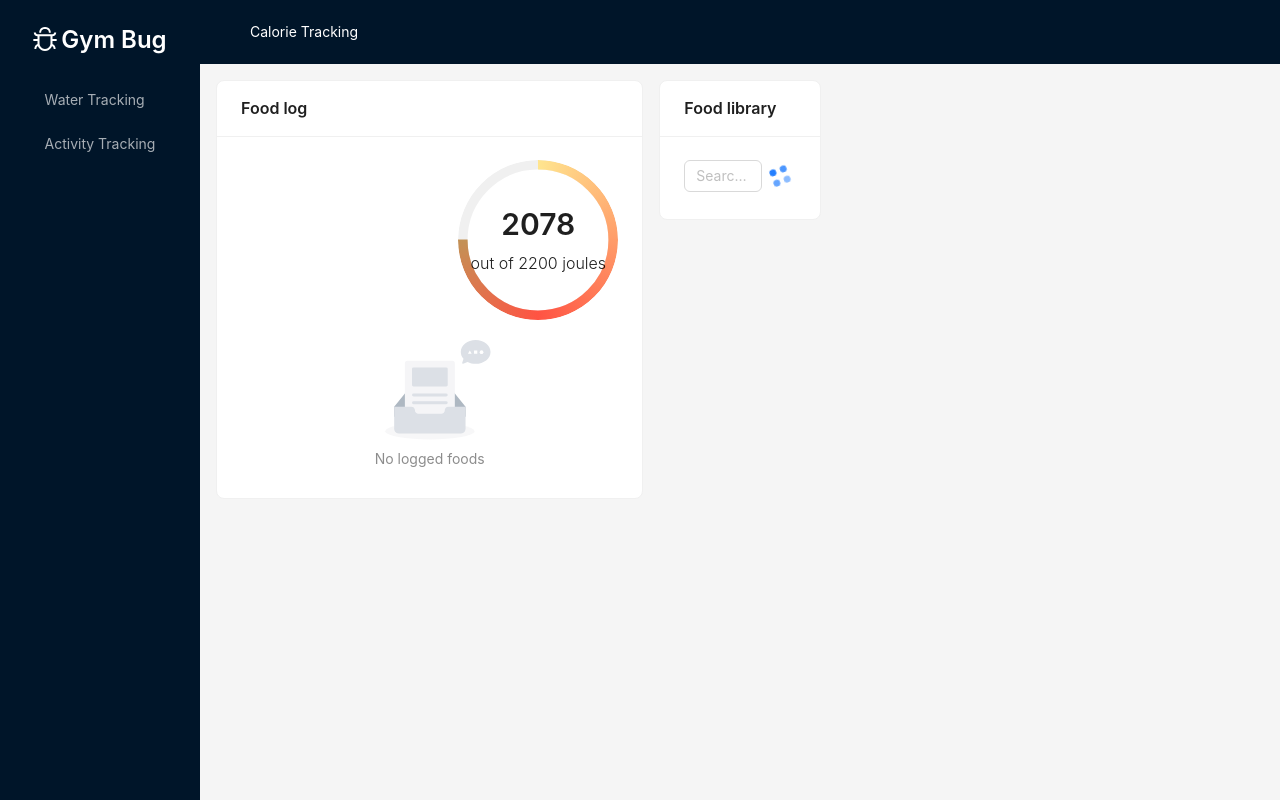
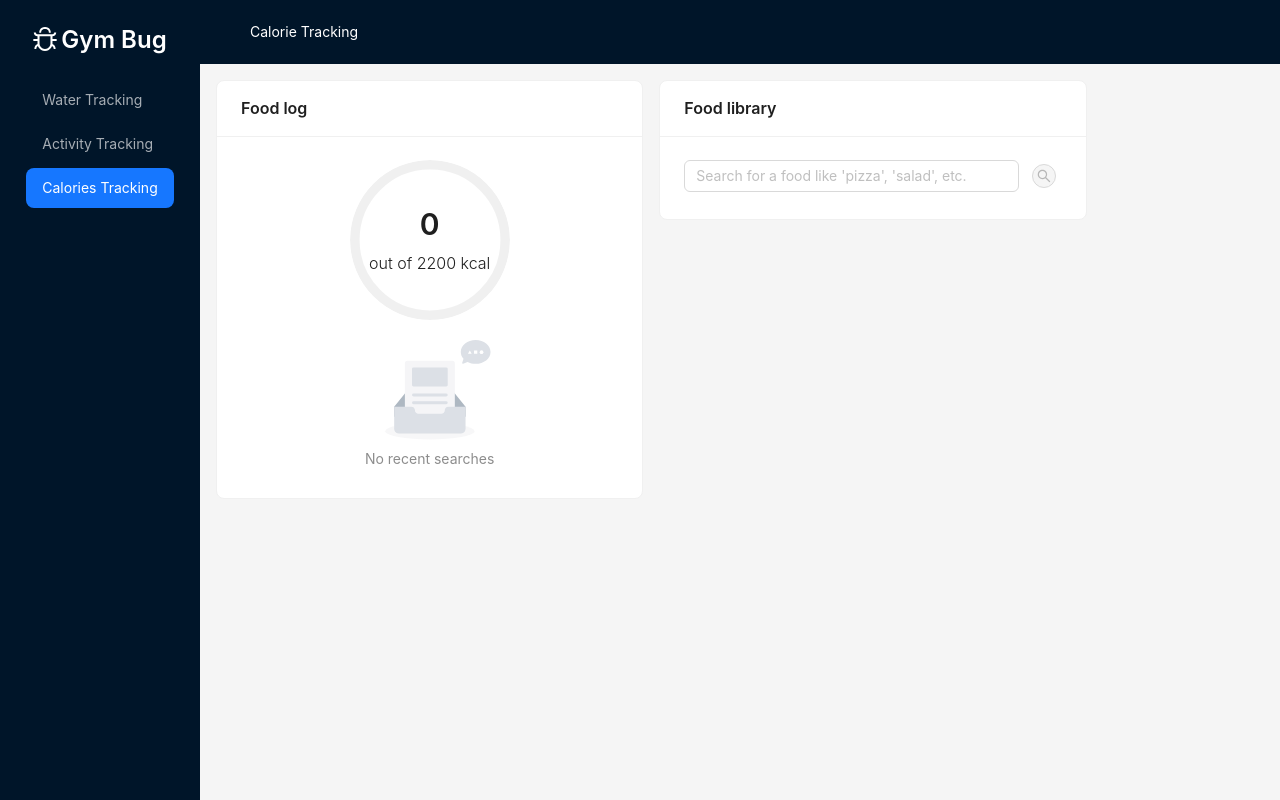
Before and after one commit to cezarmocanu/gym-bug, a React (Vite) app in the folder client/: page /calories in a window 1280 px wide. Built offline with nearby package versions, Linux system fonts and the light colour scheme.

Commit message:
s2: manually merge s2 into upgraded main

```diff
--- a/client/src/views/ActivityTrackingView.jsx
+++ b/client/src/views/ActivityTrackingView.jsx
@@ -11,6 +11,9 @@ import {
   Row,
   Col,
   Card,
+  Progress,
+  Tooltip,
+  Flex,
 } from "antd";
 import Title from "antd/es/typography/Title";
 const { Header, Content } = Layout;
@@ -21,6 +24,8 @@ const ACTIVITY_OPTIONS = [
   { value: "Cycling", label: "Cycling" },
   { value: "Walking", label: "Walking" },
 ];
+
+const ACTIVITY_GOAL = 30;
 
 export const ActivityTrackingView = ({ activities, setActivities }) => {
   const [messageInstance, messageContext] = useMessage();
@@ -85,11 +90,30 @@ export const ActivityTrackingView = ({ activities, setActivities }) => {
     );
   };
 
+  const percentage = (totalActivityDuration * 100) / ACTIVITY_GOAL;
+
+  const formatPercentage = () => {
+    return (
+      <Space align="center" justify="center" direction="vertical">
+        <Title level={2} style={{ margin: 0 }}>
+          {totalActivityDuration}
+        </Title>
+        <Title level={5} style={{ margin: 0, fontWeight: 300 }}>
+          out of {ACTIVITY_GOAL} minutes
+        </Title>
+      </Space>
+    );
+  };
+
   return (
     <Layout style={{ height: "100vh", overflow: "auto" }}>
       {messageContext}
       <Header style={{ color: "white" }}>Activity Tracking</Header>
       <Content style={{ display: "flex", flexDirection: "column" }}>
+
+      <Row gutter={20}>
+          <Col span={25}>
+
           <Space direction="vertical" style={{ padding: 16 }}>
             <Space align="end">
               <Space direction="vertical">
@@ -130,10 +154,30 @@ export const ActivityTrackingView = ({ activities, setActivities }) => {
                     {renderTotalActivityTime()}
                     {renderActivities()}
                   </Space>
+                  <Flex gap="sm" justify="end">
+                  <Tooltip title="Activities logged today">
+                    <Progress
+                      status="active"
+                      type="circle"
+                      format={formatPercentage}
+                      percent={percentage}
+                      size={160}
+                      strokeColor={{
+                        "0%": "#87d068",
+                        "50%": "#ffe58f",
+                        "100%": "#ff5343",
+                      }}
+                    />
+                  </Tooltip>
+                  </Flex>
                 </Card>
               </Col>
             </Row>
           </Space>
+
+        </Col>
+      </Row>
+
       </Content>
     </Layout>
   );
--- a/client/src/views/CaloriesView.jsx
+++ b/client/src/views/CaloriesView.jsx
@@ -12,53 +12,52 @@ import {
   Card,
   Typography,
   Divider,
-  Spin,
   Empty,
   Tooltip,
+  Spin,
 } from "antd";
 import { MinusOutlined, PlusOutlined, SearchOutlined } from "@ant-design/icons";
+import { v4 as uuidv4 } from "uuid";
 const { Header, Content } = Layout;
-import { v4 as uuidv4 } from "uuid";
 const { useMessage } = message;
 
 const dateFormat = Intl.DateTimeFormat("ro-RO", {
-  timeStyle: "full",
   timeZone: "Europe/Bucharest",
+  hour: "2-digit",
+  minute: "2-digit",
+  second: "2-digit",
 });
-const buildFoodURI = (query) => `/v1/nutrition?query=${query}`;
+
+const buildFoodURI = (query) =>
+  `https://api.api-ninjas.com/v1/nutrition?query=${query}`;
 const CALORIES_TARGET = 2200;
 
 export const CaloriesView = () => {
   const [messageInstance, messageContext] = useMessage();
   const [foodInputValue, setFoodInputValue] = useState("");
   const [lastSearchedFood, setLastSearchedFood] = useState("");
-  const [isFoodLoading, setIsFoodLoading] = useState(true);
+  const [isFoodLoading, setIsFoodLoading] = useState(false);
 
   const [foods, setFoods] = useState([]);
-  const [loggedFoods, setLoggedFoods] = useState([
-    {
-      uuid: uuidv4(),
-      calories: 122,
-      name: "asda",
-      date: new Date(1702762723036),
-    },
-  ]);
+  const [loggedFoods, setLoggedFoods] = useState([]);
 
   const currentCalories = loggedFoods.reduce(
-    (total, food) => total - food.calories,
-    CALORIES_TARGET
+    (total, food) => total + food.calories,
+    0
   );
 
-  const percentage = CALORIES_TARGET * 0 + 75;
+  const currentCaloriesFormatted = Math.round(currentCalories);
+
+  const percentage = (currentCalories * 100) / CALORIES_TARGET;
 
   const formatPercentage = () => {
     return (
       <Space align="center" justify="center" direction="vertical">
         <Typography.Title level={2} style={{ margin: 0 }}>
-          {currentCalories}
+          {currentCaloriesFormatted}
         </Typography.Title>
         <Typography.Title level={5} style={{ margin: 0, fontWeight: 300 }}>
-          out of {CALORIES_TARGET} joules
+          out of {CALORIES_TARGET} kcal
         </Typography.Title>
       </Space>
     );
@@ -69,6 +68,8 @@ export const CaloriesView = () => {
   };
 
   const handleSearchButtonClick = () => {
+    setIsFoodLoading(true);
+
     const uri = buildFoodURI(foodInputValue);
     setLastSearchedFood(foodInputValue);
     fetch(uri, {
@@ -83,10 +84,13 @@ export const CaloriesView = () => {
           messageInstance.open({
             type: "error",
             content: `Could not find ${foodInputValue}`,
-            duration: 5,
+            duration: 2,
           });
+          setIsFoodLoading(false);
           return;
         }
+
+        setIsFoodLoading(false);
 
         const newItems = data.slice(0, 1).map((foodItem) => {
           return {
@@ -96,7 +100,8 @@ export const CaloriesView = () => {
           };
         });
 
-        setFoods([...foods].slice(0, 6));
+        setFoods([...newItems, ...foods].slice(0, 6));
+        setFoodInputValue("");
       });
   };
 
@@ -104,36 +109,44 @@ export const CaloriesView = () => {
     const handler = () => {
       messageInstance.destroy();
       messageInstance.open({
-        type: "success",
+        type: "error",
         content: `Removed ${foodItem.name}`,
         duration: 2,
       });
 
-      const indexToRemove = loggedFoods.findIndex((item) => item.uuid === 25);
+      const updatedFoods = loggedFoods.filter(
+        (item) => item.uuid !== foodItem.uuid
+      );
 
-      loggedFoods.splice(indexToRemove + 1, 1);
-      setLoggedFoods(loggedFoods);
+      setLoggedFoods(updatedFoods);
     };
 
     return handler;
   };
 
   const buildHandleFoodAdd = (foodItem) => {
+    const capitalizeFirstLetter = (name) => {
+      return name.charAt(0).toUpperCase() + name.slice(1);
+    };
+
     const handler = () => {
       messageInstance.destroy();
       messageInstance.open({
-        type: "danger",
-        content: `Added ${foodItem.name} - ${foodItem.calories} kcal`,
-        duration: CALORIES_TARGET,
+        type: "success",
+        content: `Added ${capitalizeFirstLetter(foodItem.name)} - ${
+          foodItem.calories
+        } kcal`,
+        duration: 2,
       });
 
       const item = {
         uuid: uuidv4(),
+        name: capitalizeFirstLetter(foodItem.name),
         calories: foodItem.calories,
-        date: new Date(1702762723036),
+        date: new Date(),
       };
 
-      setLoggedFoods([...loggedFoods]);
+      setLoggedFoods((prevLoggedFoods) => [...prevLoggedFoods, item]);
     };
 
     return handler;
@@ -143,7 +156,6 @@ export const CaloriesView = () => {
     if (isFoodLoading) {
       return <Spin />;
     }
-
     return (
       <Button
         type="primary"
@@ -189,14 +201,16 @@ export const CaloriesView = () => {
   };
 
   const renderLoggedFoods = () => {
-    return <Empty description={"No logged foods"} />;
+    if (loggedFoods.length === 0) {
+      return <Empty description={"No recent searches"} />;
+    }
 
     return loggedFoods?.map((food) => (
       <>
         <Flex key={food.uuid} justify="space-between" align="end">
           <Flex gap="sm" vertical>
             <Typography.Title level={5} style={{ margin: 0, fontWeight: 500 }}>
-              {food.toString()}
+              {food.name}
             </Typography.Title>
             <Typography.Title
               style={{ margin: 0, fontSize: 12, fontWeight: 300 }}
@@ -233,8 +247,8 @@ export const CaloriesView = () => {
         <Row gutter={16}>
           <Col span={10}>
             <Card title="Food log" style={{ minHeight: 140 }}>
-              <Flex gap="sm" justify="end">
-                <Tooltip title="Joules logged today">
+              <Flex gap="sm" justify="center">
+                <Tooltip title="Calories logged today">
                   <Progress
                     status="active"
                     type="circle"
@@ -242,9 +256,9 @@ export const CaloriesView = () => {
                     percent={percentage}
                     size={160}
                     strokeColor={{
-                      "0%": "#ffe58f",
-                      "50%": "#ff5343",
-                      "100%": "#87d068",
+                      "0%": "#87d068",
+                      "50%": "#ffe58f",
+                      "100%": "#ff5343",
                     }}
                   />
                 </Tooltip>
@@ -264,7 +278,7 @@ export const CaloriesView = () => {
               </Space>
             </Card>
           </Col>
-          <Col span={4}>
+          <Col span={10}>
             <Card title="Food library" style={{ minHeight: 140 }}>
               <Flex gap="small" align="center">
                 <Input
--- a/client/src/views/MenuView.jsx
+++ b/client/src/views/MenuView.jsx
@@ -14,6 +14,10 @@ const MENU_ITEMS = [
   {
     key: "activity",
     label: "Activity Tracking",
+  },
+  {
+    key: "calories",
+    label: "Calories Tracking",
   },
 ];
 
--- a/client/src/views/WaterTrackingView.jsx
+++ b/client/src/views/WaterTrackingView.jsx
@@ -1,6 +1,9 @@
-import { useState } from "react";
 import { message, Button, Flex, Layout, Space } from "antd";
 import Title from "antd/es/typography/Title";
+import {
+  Progress,
+  Tooltip,
+} from "antd";
 const { Header, Content } = Layout;
 const { useMessage } = message;
 
@@ -39,6 +42,21 @@ export const WaterTrackingView = ({ currentIntake, setCurrentIntake }) => {
     setCurrentIntake(currentIntake + value);
   };
 
+  const percentage = (currentIntake * 100)/WATER_GOAL;
+
+  const formatPercentage = () => {
+    return (
+      <Space align="center" justify="center" direction="vertical">
+        <Title level={2} style={{ margin: 0 }}>
+          {currentIntake}
+        </Title>
+        <Title level={5} style={{ margin: 0, fontWeight: 300 }}>
+          out of {WATER_GOAL} glasses of water
+        </Title>
+      </Space>
+    );
+  };
+
   return (
     <Layout style={{ height: "100vh", overflow: "auto" }}>
       {messageContext}
@@ -64,6 +82,20 @@ export const WaterTrackingView = ({ currentIntake, setCurrentIntake }) => {
             <Button danger onClick={() => handleWaterIntakeUpdate(-1)}>
               Remove 1 Glass
             </Button>
+            <Tooltip title="Glasses of water logged today">
+                  <Progress
+                    status="active"
+                    type="circle"
+                    format={formatPercentage}
+                    percent={percentage}
+                    size={160}
+                    strokeColor={{
+                      "0%": "#ffe58f",
+                      "50%": "#ff5343",
+                      "100%": "#87d068",
+                    }}
+                  />
+                </Tooltip>
           </Flex>
           <p>Remember to stay hydrated!</p>
         </Space>
```
Lines whose indentation alone changed are shown as unchanged.
